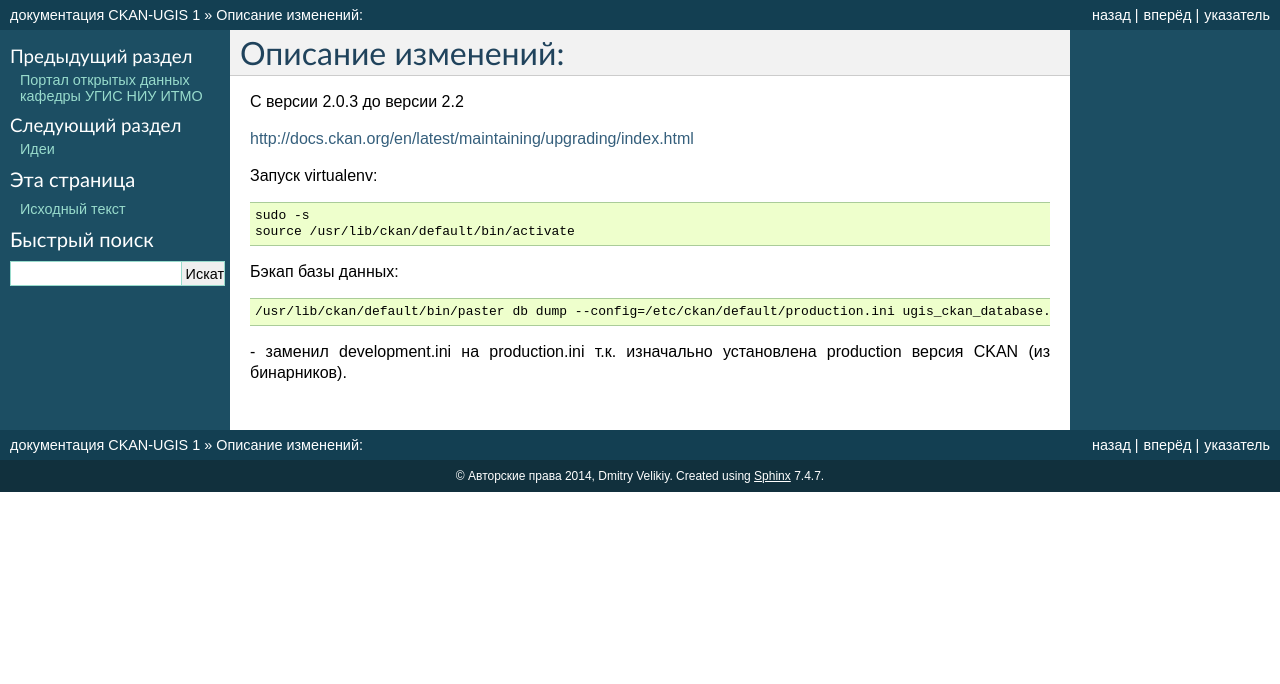
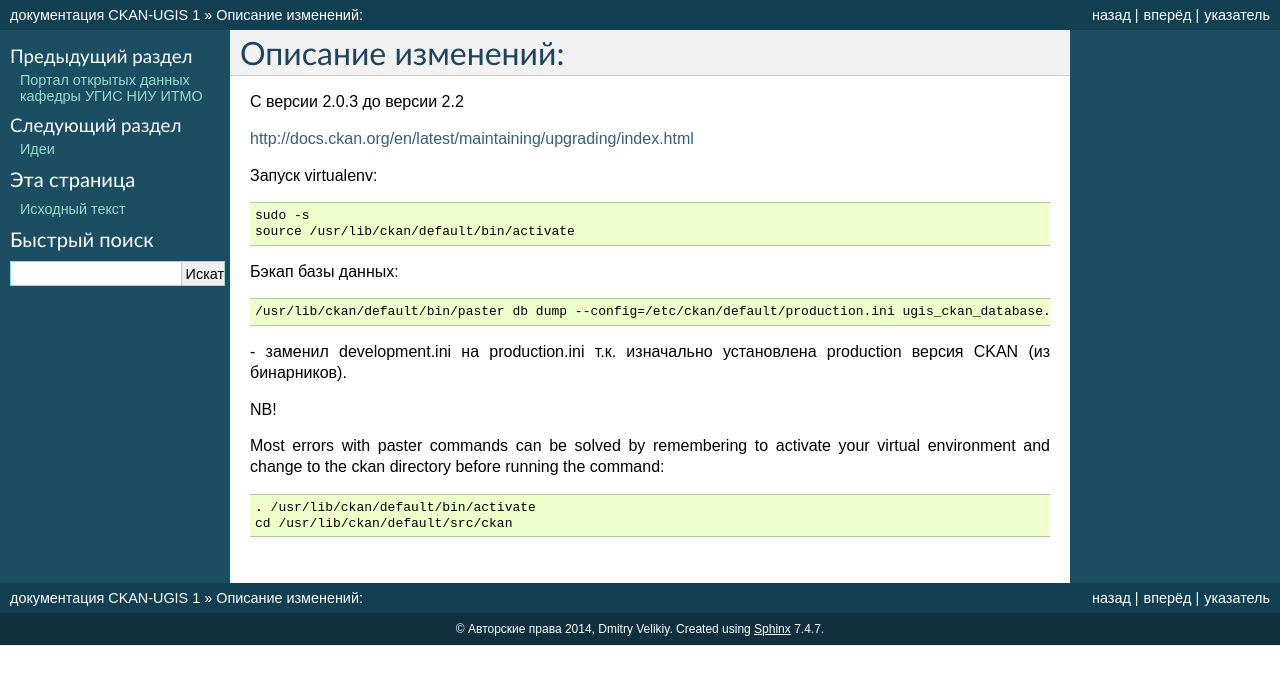
Before and after one commit to ckan-ugis/docs, a Sphinx documentation site: the page built from source/changes.rst, in a window 1280 px wide. Shown: the top 684 px of the page. Built offline with Sphinx 7.4.7, drawn with Linux system fonts in a browser that asks for light colours.

Commit message:
Update changes.rst

```diff
--- a/source/changes.rst
+++ b/source/changes.rst
@@ -20,3 +20,13 @@ http://docs.ckan.org/en/latest/maintaining/upgrading/index.html
 	/usr/lib/ckan/default/bin/paster db dump --config=/etc/ckan/default/production.ini ugis_ckan_database.pg_dump
 
 \- заменил development.ini на production.ini т.к. изначально установлена production версия CKAN (из бинарников).
+
+
+NB!
+
+Most errors with paster commands can be solved by remembering to activate your virtual environment and change to the ckan directory before running the command:
+
+.. code-block:: none
+
+	. /usr/lib/ckan/default/bin/activate
+	cd /usr/lib/ckan/default/src/ckan
```
